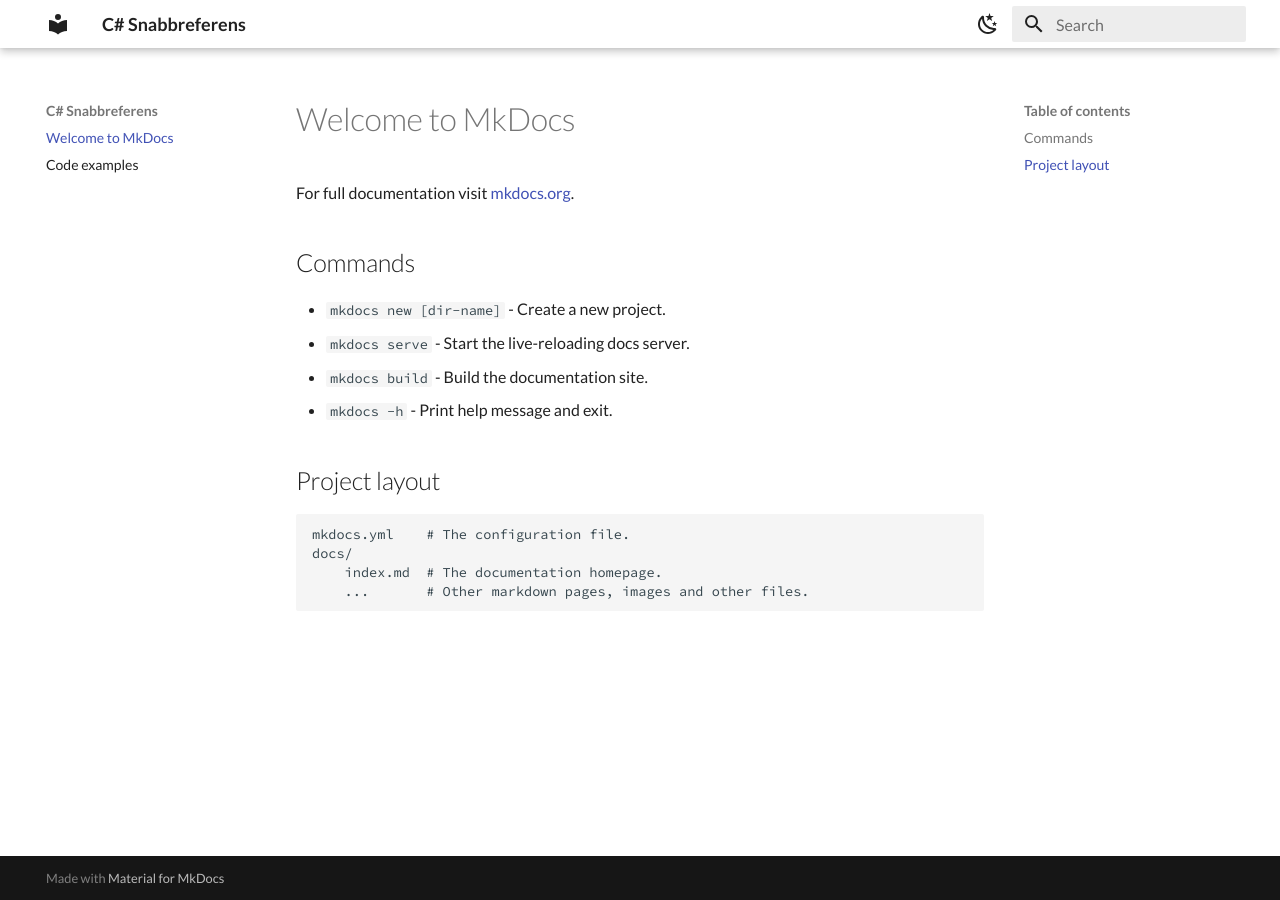
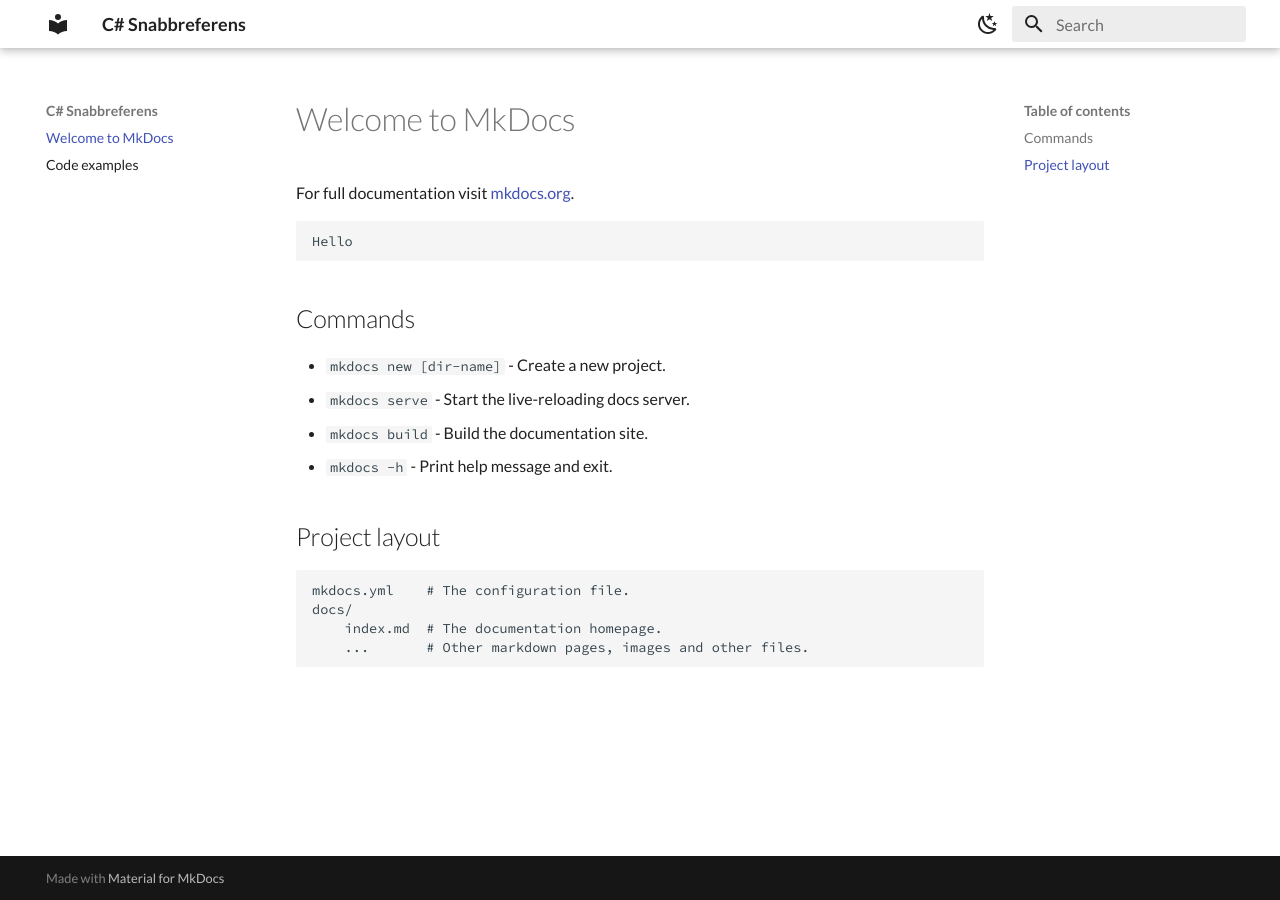
Before and after one commit to krank/MkdocsTest, an MkDocs documentation site: the page built from docs/index.md, in a window 1280 px wide. Built offline with MkDocs 1.6.1 and Material for MkDocs 9.7.7, drawn with Linux system fonts in a browser that asks for light colours.

Commit message:
Update `docs/index.md`

````diff
--- a/docs/index.md
+++ b/docs/index.md
@@ -1,6 +1,10 @@
 # Welcome to MkDocs
 
 For full documentation visit [mkdocs.org](https://www.mkdocs.org).
+
+```plaintext
+Hello
+```
 
 ## Commands
 
````
